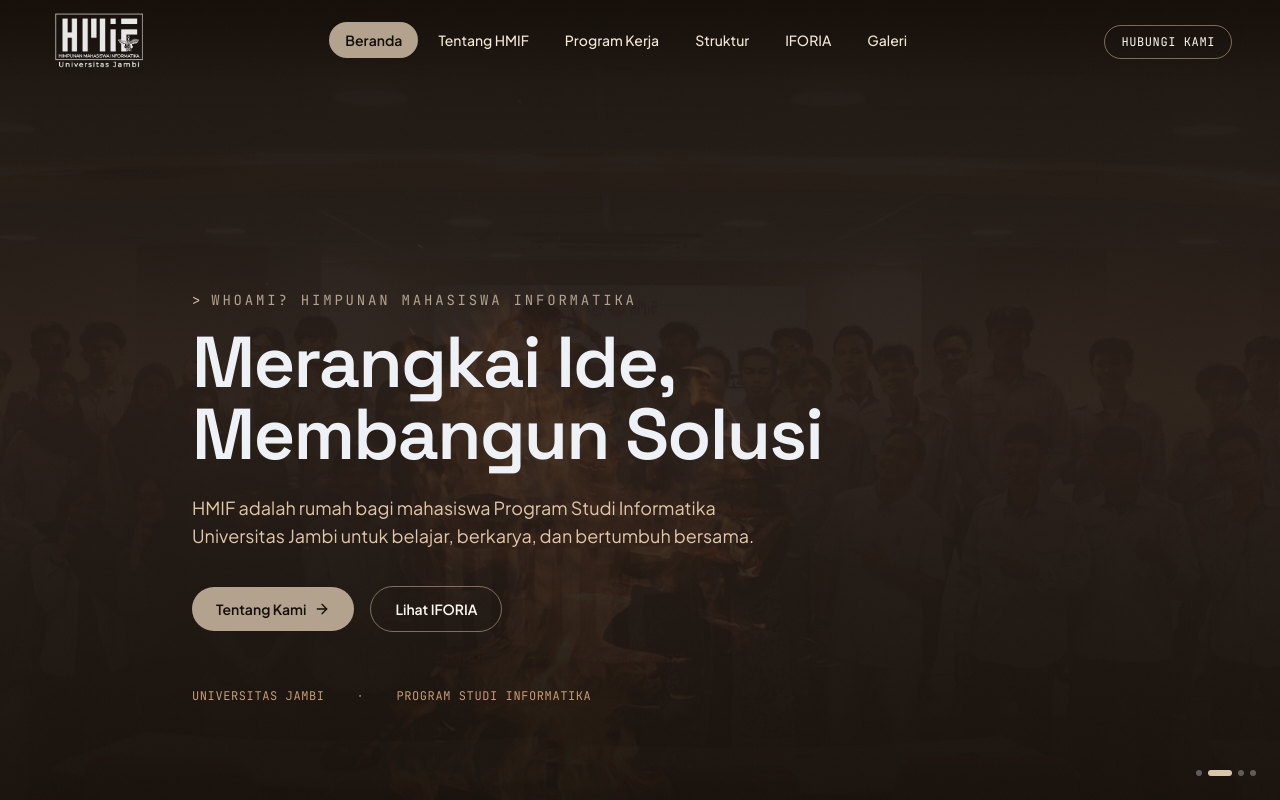
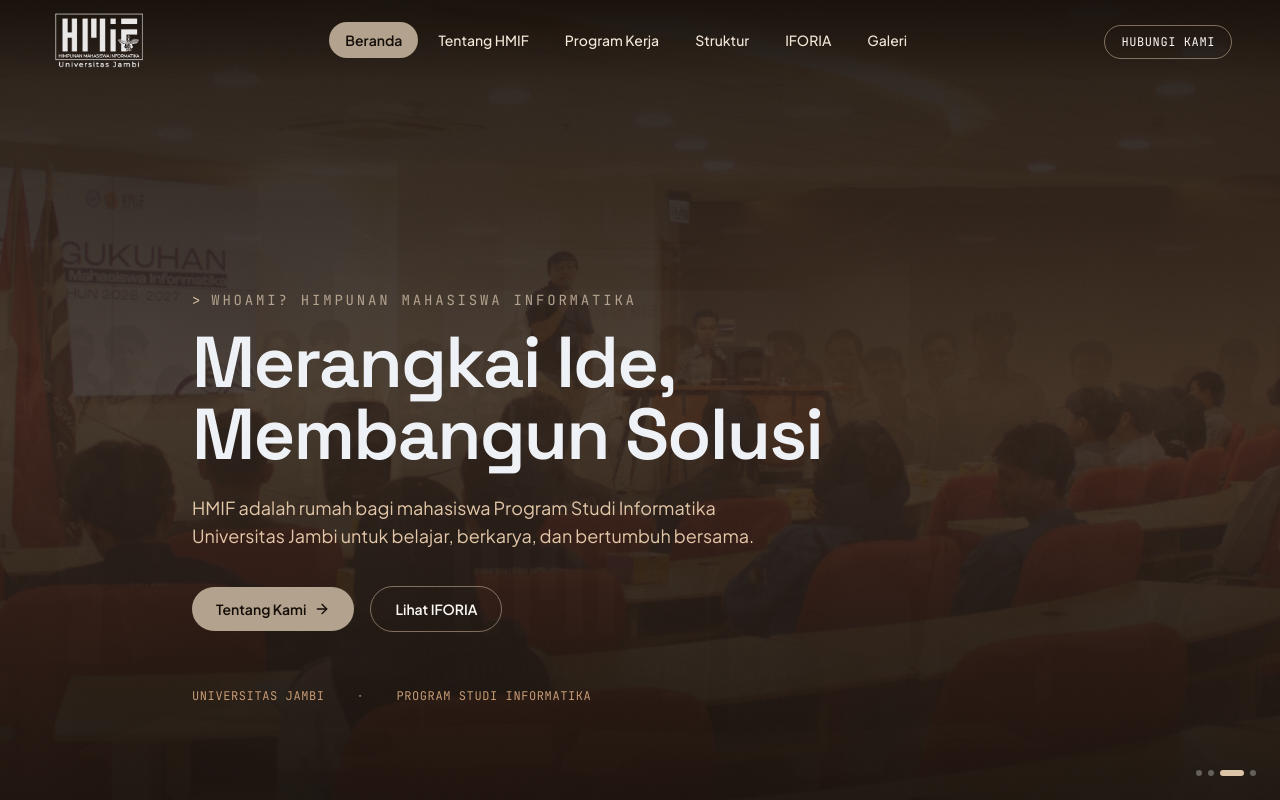
Before and after one commit to Informatika-UNJA/Website-HMIF, a React (Vite) app: page / in a window 1280 px wide. Shown: the top 800 px of the page. Built offline with nearby package versions, Linux system fonts and the light colour scheme.

Commit message:
fix: perbaiki impor BackgroundSlider agar mengikuti parent

```diff
--- a/src/components/BackgroundSlider.jsx
+++ b/src/components/BackgroundSlider.jsx
@@ -13,7 +13,7 @@ import { AnimatePresence, motion, useReducedMotion } from "framer-motion";
  */
 export default function BackgroundSlider({
   images = [],
-  interval = 6000,
+  interval = 3000,
   overlay = "strong",
   className = "",
 }) {
@@ -45,7 +45,7 @@ export default function BackgroundSlider({
           initial={{ opacity: 0, scale: reduceMotion ? 1 : 1.06 }}
           animate={{ opacity: 1, scale: 1 }}
           exit={{ opacity: 0 }}
-          transition={{ duration: reduceMotion ? 0.2 : 1.6, ease: "easeInOut" }}
+          transition={{ duration: reduceMotion ? 0.2 : 1.0, ease: "easeInOut" }}
           className="absolute inset-0 h-full w-full object-cover"
         />
       </AnimatePresence>
--- a/src/components/PageHeader.jsx
+++ b/src/components/PageHeader.jsx
@@ -5,7 +5,7 @@ import { backgroundImages } from "../data/content";
 export default function PageHeader({ eyebrow, title, subtitle }) {
   return (
     <section className="relative overflow-hidden pt-32 pb-16 sm:pt-40 sm:pb-20">
-      <BackgroundSlider images={backgroundImages} interval={9000} overlay="strong" />
+      <BackgroundSlider images={backgroundImages}/>
       <div className="container-hmif relative z-10">
         <motion.p
           initial={{ opacity: 0, y: 10 }}
--- a/src/pages/Home.jsx
+++ b/src/pages/Home.jsx
@@ -30,7 +30,7 @@ export default function Home() {
     <PageTransition>
       {/* ============ HERO ============ */}
       <section className="relative min-h-[100svh] flex items-end overflow-hidden">
-        <BackgroundSlider images={backgroundImages} interval={6000} overlay="strong" />
+        <BackgroundSlider images={backgroundImages}/>
 
         <div className="container-hmif relative z-10 pb-16 pt-40 sm:pb-24">
           <motion.p
--- a/src/pages/Iforia.jsx
+++ b/src/pages/Iforia.jsx
@@ -12,7 +12,7 @@ export default function Iforia() {
     <main>
       {/* Ini Hero khusus IFORIA */}
       <section className="relative overflow-hidden pt-36 pb-20 sm:pt-44 sm:pb-24">
-        <BackgroundSlider images={backgroundImages} interval={8000} overlay="strong" />
+        <BackgroundSlider images={backgroundImages}/>
         <div className="container-hmif relative z-10">
           <motion.span
             initial={{ opacity: 0, y: 10 }}
```
